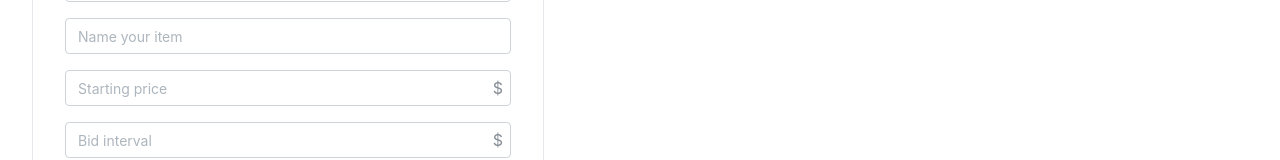
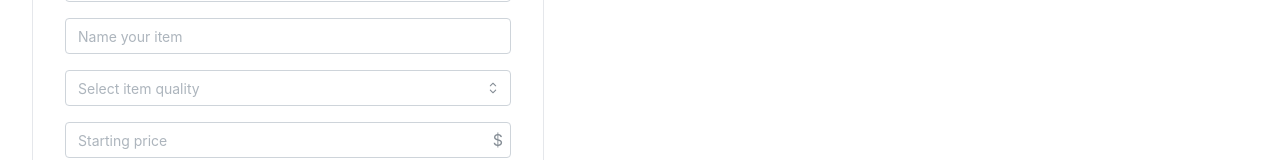
Before and after one commit to JowiAoun/Biddy, a Next.js app: page /items/create in a window 1280 px wide. Shown: the part 251-411 px from the top of the page. Built offline with nearby package versions, Linux system fonts and the light colour scheme; no server answers.

Commit message:
Last changes

```diff
--- a/src/app/items/create/actions.ts
+++ b/src/app/items/create/actions.ts
@@ -5,7 +5,6 @@ import {itemSchema} from "@/db/schema";
 import {auth} from "@/auth";
 import {redirect} from "next/navigation";
 import {getSignedUrlForS3Object} from "@/lib/s3";
-import {ItemConditionEnum} from "@/util/enums";
 
 export async function createUploadUrlAction(key: string, type: string) {
   return await getSignedUrlForS3Object(key, type);
@@ -23,7 +22,7 @@ export async function createItemAction({
   name: string,
   priceStart: number,
   bidInterval: number,
-  condition: ItemConditionEnum,
+  condition: number,
   endDate: Date
 }) {
   const session = await auth();
--- a/src/app/items/create/page.tsx
+++ b/src/app/items/create/page.tsx
@@ -1,20 +1,19 @@
 "use client";
 
-import {
-  AppShellMain,
-  Button,
-  TextInput,
-  Text, NumberInput, FileInput,
-} from "@mantine/core";
+import {AppShellMain, Button, FileInput, NumberInput, Select, Text, TextInput,} from "@mantine/core";
 import '@mantine/dates/styles.css';
 import {createItemAction, createUploadUrlAction} from "@/app/items/create/actions";
 import {DatesProvider, DateTimePicker} from "@mantine/dates";
 import {useState} from "react";
 import {getNextDaySameTimeRoundedToHour} from "@/util/time";
 import {ItemConditionEnum} from "@/util/enums";
+import {getNumericEnumIndex} from "@/util/item";
+
+const itemConditionArray = Object.keys(ItemConditionEnum).filter(key => isNaN(Number(key)));
 
 export default function ItemCreatePage() {
   const [endDate, setEndDate] = useState<Date>(getNextDaySameTimeRoundedToHour());
+  const [condition, setCondition] = useState<string | null>();
 
   return (
     <AppShellMain className="space-y-8">
@@ -29,6 +28,7 @@ export default function ItemCreatePage() {
           const form = e.currentTarget as HTMLFormElement;
           const formData = new FormData(form);
           const file = formData.get("file") as File;
+          const condition = getNumericEnumIndex(ItemConditionEnum, formData.get("condition") as string)
 
           const uploadUrl = await createUploadUrlAction(file.name, file.type);
           const uploadFormData = new FormData();
@@ -43,7 +43,10 @@ export default function ItemCreatePage() {
           const name = formData.get("name") as string;
           const priceStart = parseFloat(formData.get("priceStart") as string);
           const bidInterval = parseFloat(formData.get("bidInterval") as string);
-          const condition = ItemConditionEnum.New; // TODO: Change to user selected
+
+          if (!condition) {
+            return;
+          }
 
           await createItemAction({
             name,
@@ -57,6 +60,7 @@ export default function ItemCreatePage() {
       >
         <FileInput name="file" placeholder="Upload images"/>
         <TextInput required name="name" placeholder="Name your item" />
+        <Select placeholder="Select item quality" data={itemConditionArray} allowDeselect={false} value={condition} onChange={setCondition}/>
         <NumberInput required name="priceStart" decimalScale={2} min={1} placeholder="Starting price" rightSection={<Text>$</Text>} fixedDecimalScale />
         <NumberInput required name="bidInterval" decimalScale={2} min={1} placeholder="Bid interval" rightSection={<Text>$</Text>} fixedDecimalScale />
         <DatesProvider settings={{ consistentWeeks: true }}>
--- /dev/null
+++ b/src/util/enums.ts
@@ -0,0 +1,8 @@
+export enum ItemConditionEnum {
+  'New',
+  'Very Good',
+  'Good',
+  'Fair',
+  'Poor',
+  'Unknown'
+}
--- a/src/util/item.ts
+++ b/src/util/item.ts
@@ -0,0 +1,4 @@
+export function getNumericEnumIndex(enumType: any, value: string): number {
+  const enumKeys = Object.keys(enumType).filter(k => isNaN(Number(k)));
+  return enumKeys.indexOf(value);
+}
```
Also changed, not shown: 1 other file (tests, documents, lock files or other folders).
